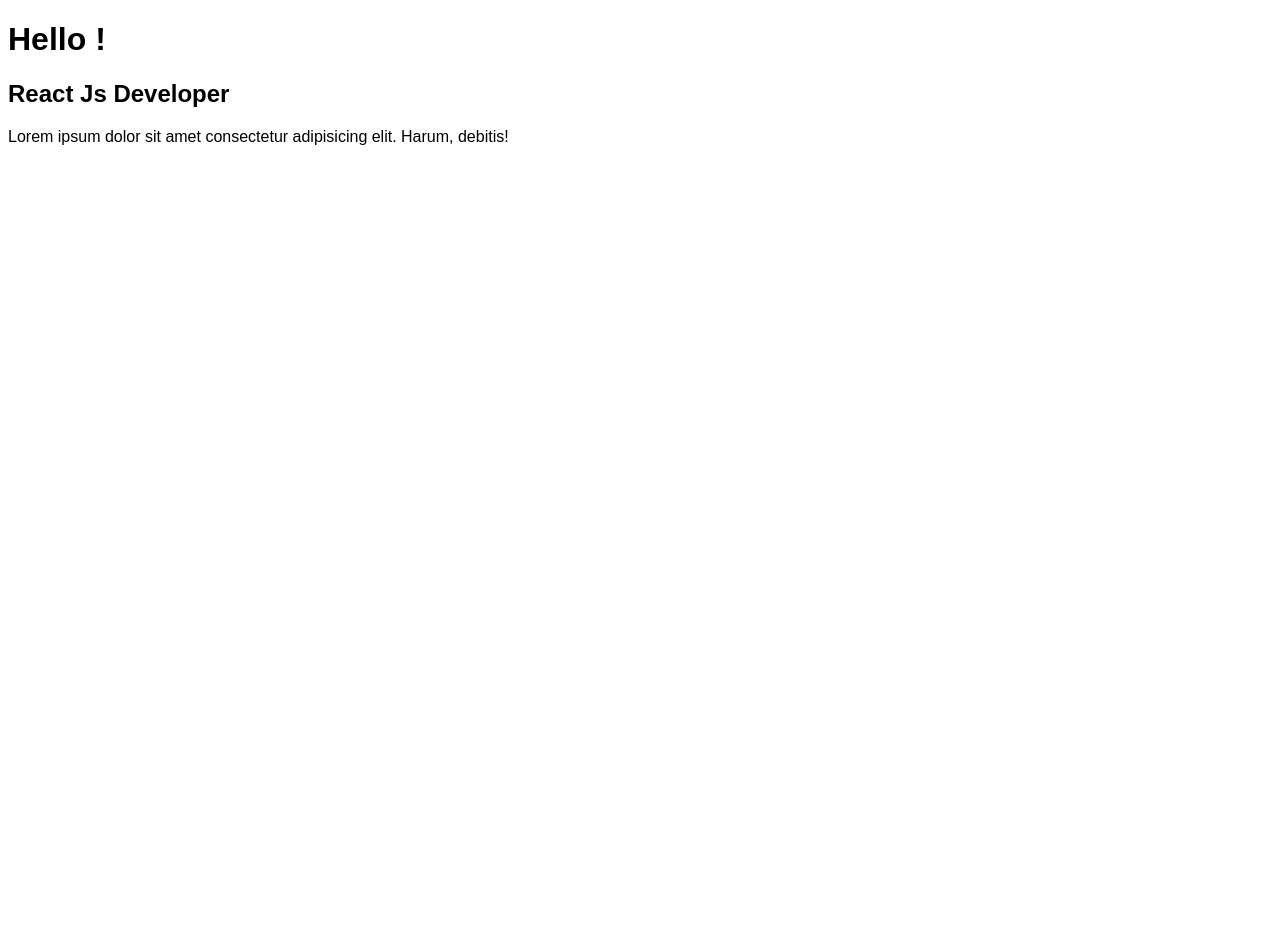
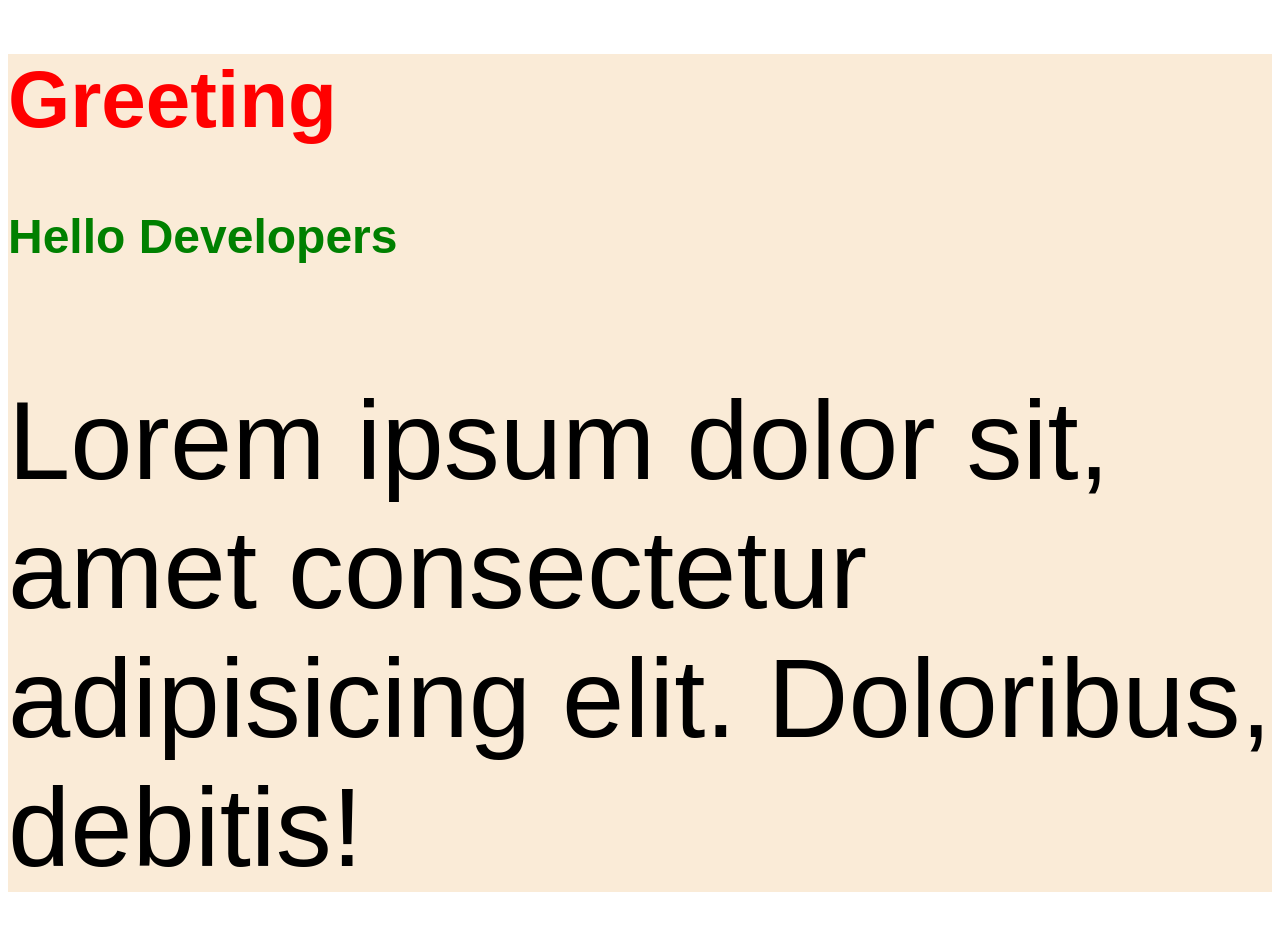
Before and after one commit to SochoeunKhorn/rean_react_js, a React (Vite) app: page / in a window 1280 px wide. Shown: the top 930 px of the page. Before the commit the page ends 800 px from the top, so only its background shows below. Built offline with nearby package versions, Linux system fonts and the light colour scheme.

Commit message:
setup css style

```diff
--- /dev/null
+++ b/src/App.css
@@ -0,0 +1,3 @@
+.Container {
+  background-color: antiquewhite;
+}
--- a/src/App.jsx
+++ b/src/App.jsx
@@ -1,35 +1,12 @@
 import React from "react";
-import Message from "./components/Message";
+import Greeting from "./components/Greeting";
+import "./App.css";
 function App() {
   return (
-    <>
+    <div className="Container">
       <Greeting />
-      <Job />
-      <Message />
-    </>
+    </div>
   );
 }
-function Greeting() {
-  return <h1>Hello !</h1>;
-}
-const Job = () => {
-  return <h2>React Js Developer</h2>;
-};
 
 export default App;
-
-/*
-  component is peace of code.
-  component has two type :
-    - class component : old seri
-    - functional component : has two type of function
-        + arrow-function
-        + default-function
-  component return JSX
-  JSX like hmtl ... 😒
-    - return only one element
-    - can return
-      + <> ... </>
-      + <div> ... </div>
-      + <React.Fragment> ... </React.Fragment>
-*/
--- /dev/null
+++ b/src/components/Greeting.jsx
@@ -0,0 +1,29 @@
+import React from "react";
+import "./greeting.css";
+// reference style
+const myTextStyle = {
+  color: "green",
+  fontSize: "3rem",
+};
+function Greeting() {
+  return (
+    <>
+      <h1 style={{ color: "red", fontSize: "5rem" }}>Greeting</h1>
+      <h4 style={myTextStyle}>Hello Developers</h4>
+      <p>
+        Lorem ipsum dolor sit, amet consectetur adipisicing elit. Doloribus,
+        debitis!
+      </p>
+    </>
+  );
+}
+
+export default Greeting;
+
+/*
+    How to put style into JSX
+    - inline-style :
+        style={{color : "red", fontSizs:="3rem"}}
+    - reference-style :
+
+*/
--- /dev/null
+++ b/src/components/greeting.css
@@ -0,0 +1,3 @@
+p {
+  font-size: 7rem;
+}
```
